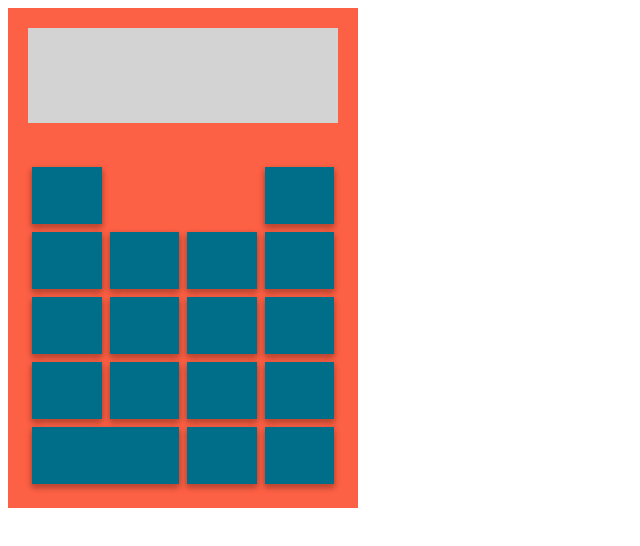
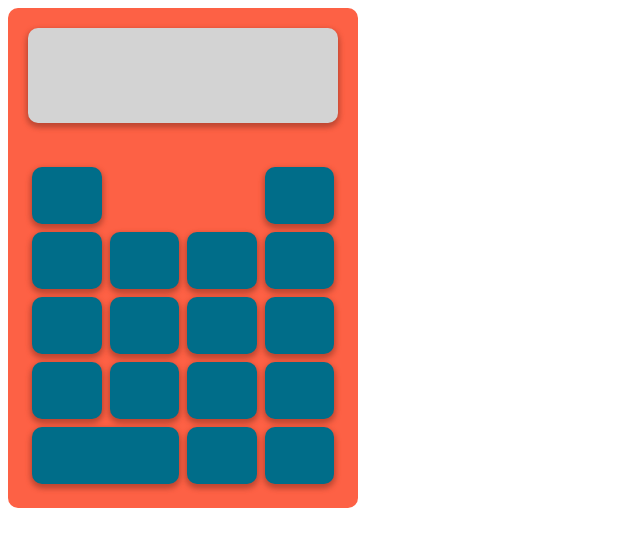
Before and after one commit to aTomWeaver/calculator, a plain HTML site: page index.html in a window 1280 px wide. Shown: the whole page, without its empty margins (0-640 px from the left). Drawn offline with Linux system fonts and the light colour scheme.

Commit message:
updated styles some more

```diff
--- a/style.css
+++ b/style.css
@@ -3,6 +3,7 @@
     flex-direction: column;
     height: 500px;
     width: 350px;
+    border-radius: 10px;
     background-color: rgb(253, 97, 69);
 }
 
@@ -13,6 +14,8 @@
     flex-grow: 1;
     margin: 20px;
     background-color: lightgray;
+    border-radius: 10px;;
+    box-shadow:rgb(190, 70, 49) 0px 3px 6px, rgba(0, 0, 0, 0.23) 0px 3px 6px;
 }
 
 .screen-contents {
@@ -41,6 +44,7 @@
     margin: 4px;
     background-color: #006d89;
     color: white;
+    border-radius: 10px;
     box-shadow: rgb(190, 70, 49) 0px 3px 6px, rgba(0, 0, 0, 0.23) 0px 3px 6px;
 }
 
```
